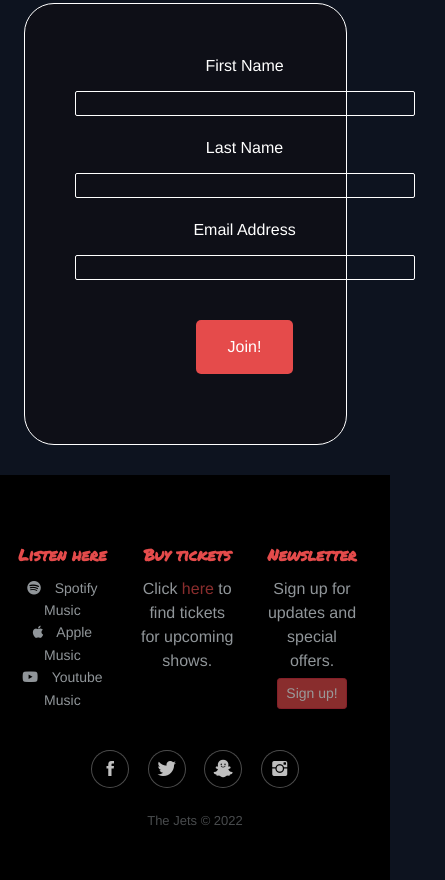
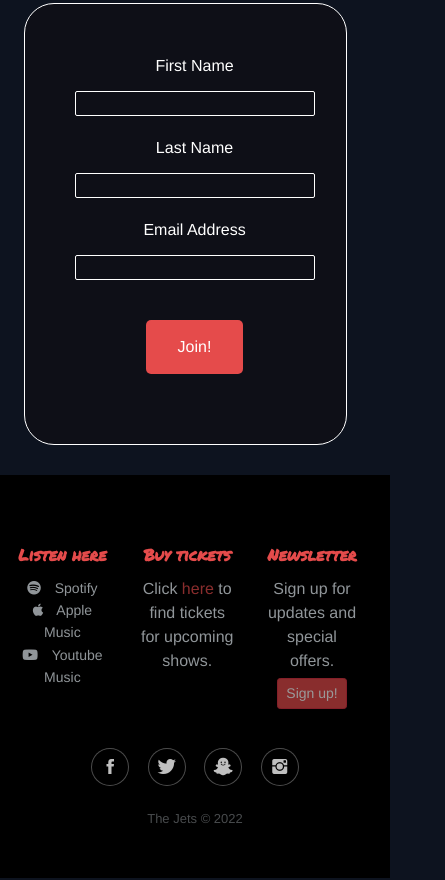
Before and after one commit to danielj314/project-one, a plain HTML site: page sign-up.html in a window 390 px wide. Shown: the part 694-1574 px from the top of the page, 445 px wide, since content can reach past the window. Drawn offline with nearby package versions, Linux system fonts and the light colour scheme.

Commit message:
responsive design changes to form and header

```diff
--- a/assets/css/style.css
+++ b/assets/css/style.css
@@ -428,7 +428,8 @@ td {
 }
 
 .signup-form {
-    width: 400px;
+    width: 300px;
+    max width: 100%;
     padding: 30px;
 }
 
@@ -473,12 +474,14 @@ td {
     }
 
     #logo {
-        margin-left: 60px;
+        margin-left: 25%;
         margin-top: 10px;
     }
 
     #menu {
         margin-bottom: 35px;
+        margin-right: 5%;
+        margin-left: 5%;
     }
 
     #cover-text {
--- a/sign-up.html
+++ b/sign-up.html
@@ -9,8 +9,6 @@
     <link rel="stylesheet" href="https://cdnjs.cloudflare.com/ajax/libs/ionicons/2.0.1/css/ionicons.min.css">
     <link rel="stylesheet" href="assets/css/style.css">
     <script src="https://kit.fontawesome.com/2fa4b1b3b0.js" crossorigin="anonymous"></script>
-
-
     <title>The Jets!</title>
 </head>
 
@@ -36,7 +34,8 @@
         </div>
     </header>
     <section id="hero-outer">
-        <div id="hero-image"><img class="home-image" src="assets/images/crowd.jpg" alt="Alex the lead singer looking at crowd"></div>
+        <div id="hero-image"><img class="home-image" src="assets/images/crowd.jpg"
+                alt="Alex the lead singer looking at crowd"></div>
         <div id="cover-text">
             <h2>Sign up now!</h2>
             <p>Be the first to receive the latest news about the band and special offers on tickets and merchandise.</p>
@@ -48,7 +47,8 @@
             <div class="col-md-4"></div>
             <div class="col-md-4 form-section">
                 <section class="message-box form-section">
-                    <form class="signup-form" method="POST" target="_blank" action="https://help.formstack.com/servlet/rtaImage?eid=ka04w00000111lA&feoid=00N4w00000GLYSh&refid=0EM4w000002HxNh">
+                    <form class="signup-form" method="POST" target="_blank"
+                        action="https://help.formstack.com/servlet/rtaImage?eid=ka04w00000111lA&feoid=00N4w00000GLYSh&refid=0EM4w000002HxNh">
                         <label for="fname">First Name</label>
                         <input id="fname" class="text-input" type="text" name="first_name" required />
                         <label for="lname">Last Name</label>
@@ -69,17 +69,20 @@
                     <div class="col-sm-6 col-md-4 item text">
                         <h3>Listen here</h3>
                         <ul>
-                            <li><a class="listen" href="https://www.spotify.com/" target="_blank"><i class="fa fa-spotify"></i> Spotify
+                            <li><a class="listen" href="https://www.spotify.com/" target="_blank"><i
+                                        class="fa fa-spotify"></i> Spotify</a></li>
+                            <li><a class="listen" href="https://music.apple.com/" target="_blank"><i
+                                        class="fa fa-apple"></i> Apple
                                     Music</a></li>
-                            <li><a class="listen" href="https://music.apple.com/" target="_blank"><i class="fa fa-apple"></i> Apple
-                                    Music</a></li>
-                            <li><a class="listen" href="https://music.youtube.com/" target="_blank"><i class="fa fa-youtube"></i>
+                            <li><a class="listen" href="https://music.youtube.com/" target="_blank"><i
+                                        class="fa fa-youtube"></i>
                                     Youtube Music</a></li>
                         </ul>
                     </div>
                     <div class="col-sm-6 col-md-4 item text">
                         <h3>Buy tickets</h3>
-                        <p>Click <a href="https://www.ticketmaster.co.uk/" target="_blank" >here</a> to find tickets for upcoming shows.</p>
+                        <p>Click <a href="https://www.ticketmaster.co.uk/" target="_blank">here</a> to find tickets for
+                            upcoming shows.</p>
                     </div>
                     <div class="col-md-4 item text">
                         <h3>Newsletter</h3>
```
Also changed, not shown: about.html (+24 -15 lines), index.html (+12 -10 lines), 2 other files.
